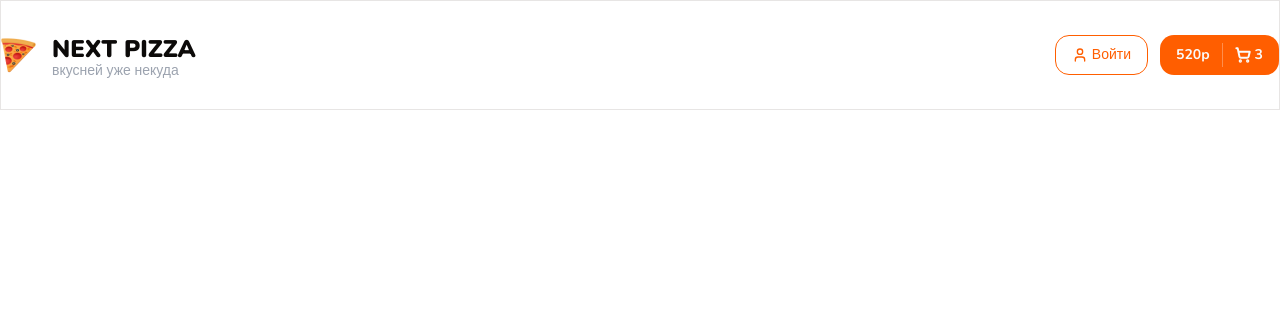
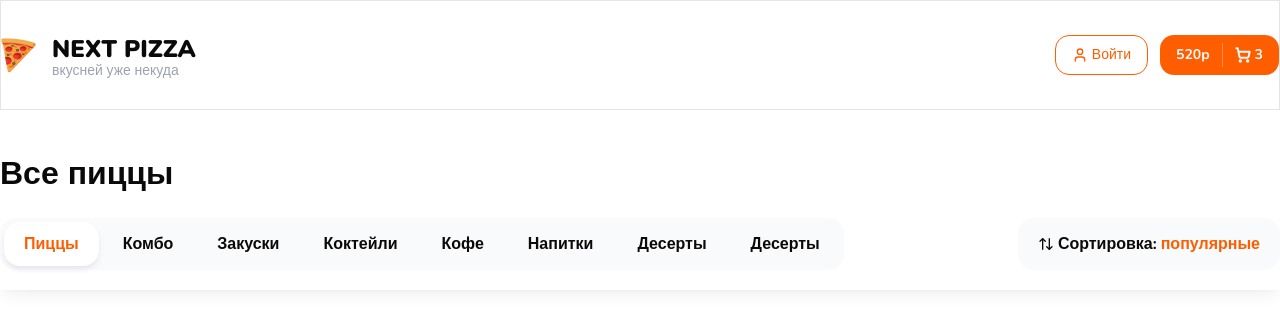
Before and after one commit to NikolayCharaev/next_pizza, a Next.js app: page / in a window 1280 px wide. Shown: the top 330 px of the page. Built offline with nearby package versions, Linux system fonts and the light colour scheme.

Commit message:
верстка компонентов категории и топбар

```diff
--- a/app/page.tsx
+++ b/app/page.tsx
@@ -1,8 +1,13 @@
-import { Button } from "@/components/ui/button";
+import { Container, Title, TopBar } from '@/components/shared';
 
 export default function Home() {
   return (
     <>
+      <Container className="mt-10">
+        <Title text="Все пиццы" size="lg" className="font-extrabold" />
+      </Container>
+      <TopBar />
+
     </>
   );
 }
--- /dev/null
+++ b/components/shared/categories.tsx
@@ -0,0 +1,28 @@
+import { cn } from '@/lib/utils';
+import React from 'react';
+
+interface Props {
+  className?: string;
+}
+const cats = ['Пиццы', 'Комбо', 'Закуски', 'Коктейли', 'Кофе', 'Напитки', 'Десерты', 'Десерты'];
+const activeIndex = 0;
+
+export const Categories: React.FC<Props> = ({ className }) => {
+  return (
+    <div className={cn('inline-flex gap-1 bg-gray-50 p-1 rounded-2xl', className)}>
+      {cats.map((cat, i) => {
+        return (
+          <a
+            className={cn(
+              'flex items-center font-bold h-11 rounded-2xl px-5',
+              activeIndex === i && 'bg-white shadow-md shadow-gray-200 text-primary',
+            )}
+            href=""
+            key={i}>
+            <button>{cat}</button>
+          </a>
+        );
+      })}
+    </div>
+  );
+};
--- a/components/shared/index.ts
+++ b/components/shared/index.ts
@@ -1,3 +1,7 @@
 export { Header } from './header';
+export { Container } from './container';
+export { Title } from './title';
+export {Categories} from './categories'
+export {SortPopup} from './sort-popup'
 
-export { Container } from './container';
+export {TopBar} from './top-bar'
--- /dev/null
+++ b/components/shared/sort-popup.tsx
@@ -0,0 +1,20 @@
+import { cn } from '@/lib/utils';
+import React from 'react';
+import { ArrowUpDown } from 'lucide-react';
+interface Props {
+  className?: string;
+}
+
+export const SortPopup: React.FC<Props> = ({ className }) => {
+  return (
+    <div
+      className={cn(
+        'inline-flex items-center gap-1 bg-gray-50 px-5 h-[52px] rounded-2xl cursor-pointer',
+        className,
+      )}>
+        <ArrowUpDown size={16 } />
+        <b>Сортировка: </b>
+        <b className="text-primary">популярные</b>
+      </div>
+  );
+};
--- /dev/null
+++ b/components/shared/title.tsx
@@ -0,0 +1,36 @@
+import clsx from 'clsx';
+import React from 'react';
+
+type TitleSize = 'xs' | 'sm' | 'md' | 'lg' | 'xl' | '2xl';
+
+interface Props {
+  size?: TitleSize;
+  className?: string;
+  text: string;
+}
+
+export const Title: React.FC<Props> = ({ text, size = 'sm', className }) => {
+  const mapTagBySize = {
+    xs: 'h5',
+    sm: 'h4',
+    md: 'h3',
+    lg: 'h2',
+    xl: 'h1',
+    '2xl': 'h1',
+  } as const;
+
+  const mapClassNameBySize = {
+    xs: 'text-[16px]',
+    sm: 'text-[22px]',
+    md: 'text-[26px]',
+    lg: 'text-[32px]',
+    xl: 'text-[40px]',
+    '2xl': 'text-[48px]',
+  } as const;
+
+  return React.createElement(
+    mapTagBySize[size],
+    { className: clsx(mapClassNameBySize[size], className) },
+    text,
+  );
+};
--- /dev/null
+++ b/components/shared/top-bar.tsx
@@ -0,0 +1,18 @@
+import { cn } from '@/lib/utils';
+import { Container, SortPopup, Categories } from './index';
+import React from 'react';
+
+interface Props {
+  className?: string;
+}
+
+export const TopBar: React.FC<Props> = ({ className }) => {
+  return (
+    <div className={cn('sticky top-0 bg-white py-5 shadow-lg shadow-black/5 z-10', className)}>
+      <Container className='flex items-center justify-between'>
+        <Categories />
+        <SortPopup />
+      </Container>
+    </div>
+  );
+};
```
